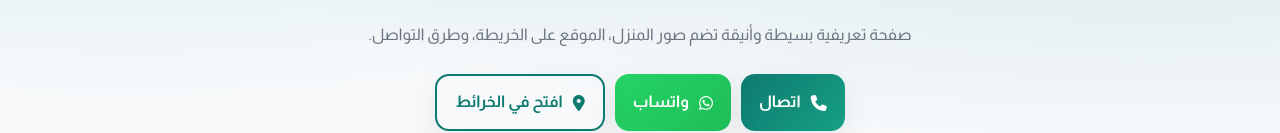
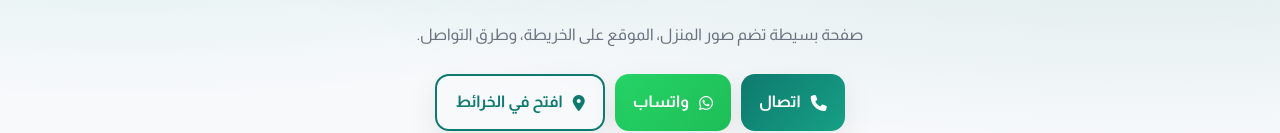
Before and after one commit to zaki0098/ahmad-home, a plain HTML site: page index.html in a window 1280 px wide. Shown: the part 244-377 px from the top of the page. Drawn offline with Linux system fonts and the light colour scheme.

Commit message:
index.html

```diff
--- a/index.html
+++ b/index.html
@@ -44,7 +44,7 @@
     <section class="hero">
       <div class="hero-content">
         <h2>أهلًا وسهلًا</h2>
-        <p>صفحة تعريفية بسيطة وأنيقة تضم صور المنزل، الموقع على الخريطة، وطرق التواصل.</p>
+        <p>صفحة بسيطة تضم صور المنزل، الموقع على الخريطة، وطرق التواصل.</p>
         <div class="cta-wrap">
           <a id="callBtn" class="btn primary"><i class="fa-solid fa-phone"></i> اتصال</a>
           <a id="waBtn" class="btn whats"><i class="fa-brands fa-whatsapp"></i> واتساب</a>
```
